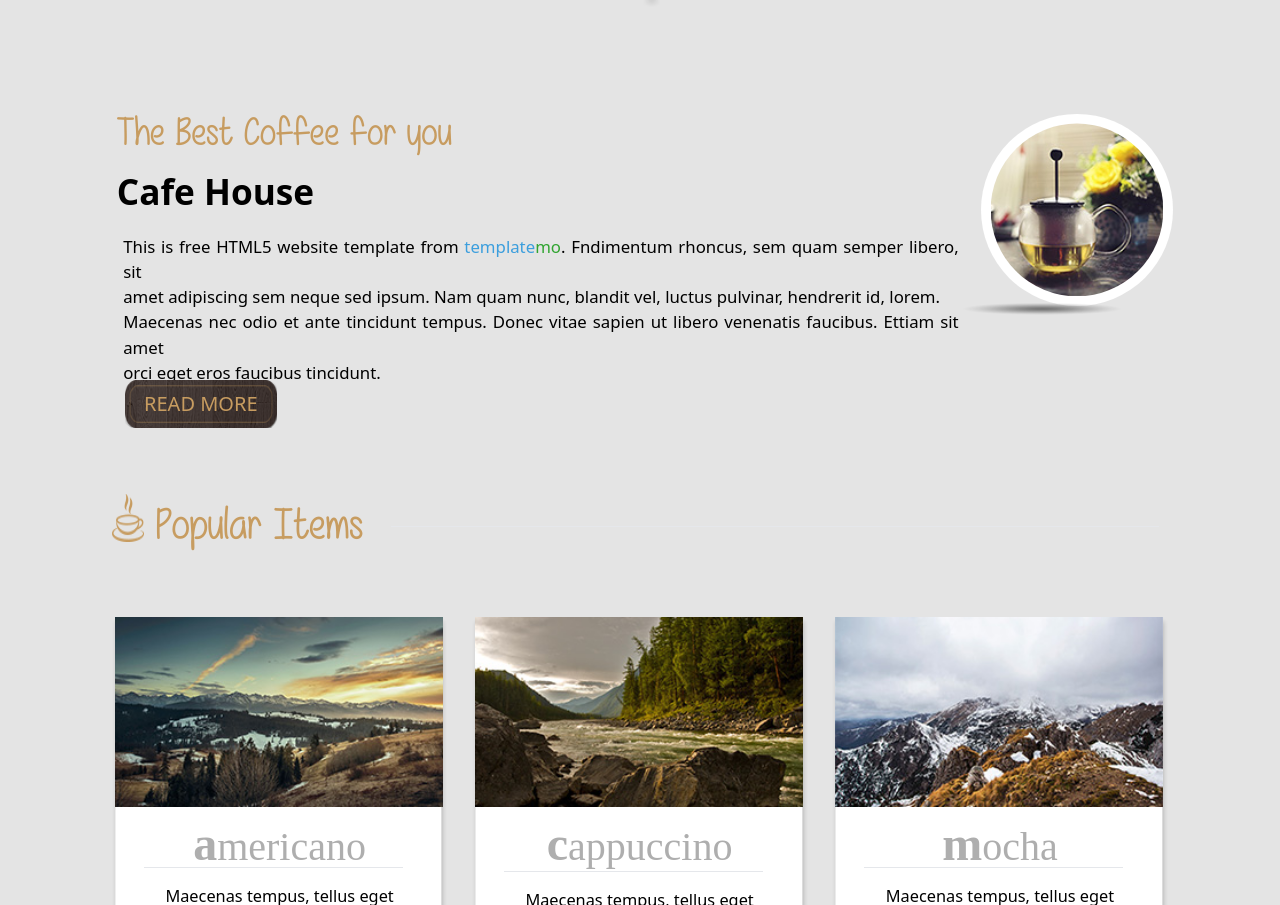
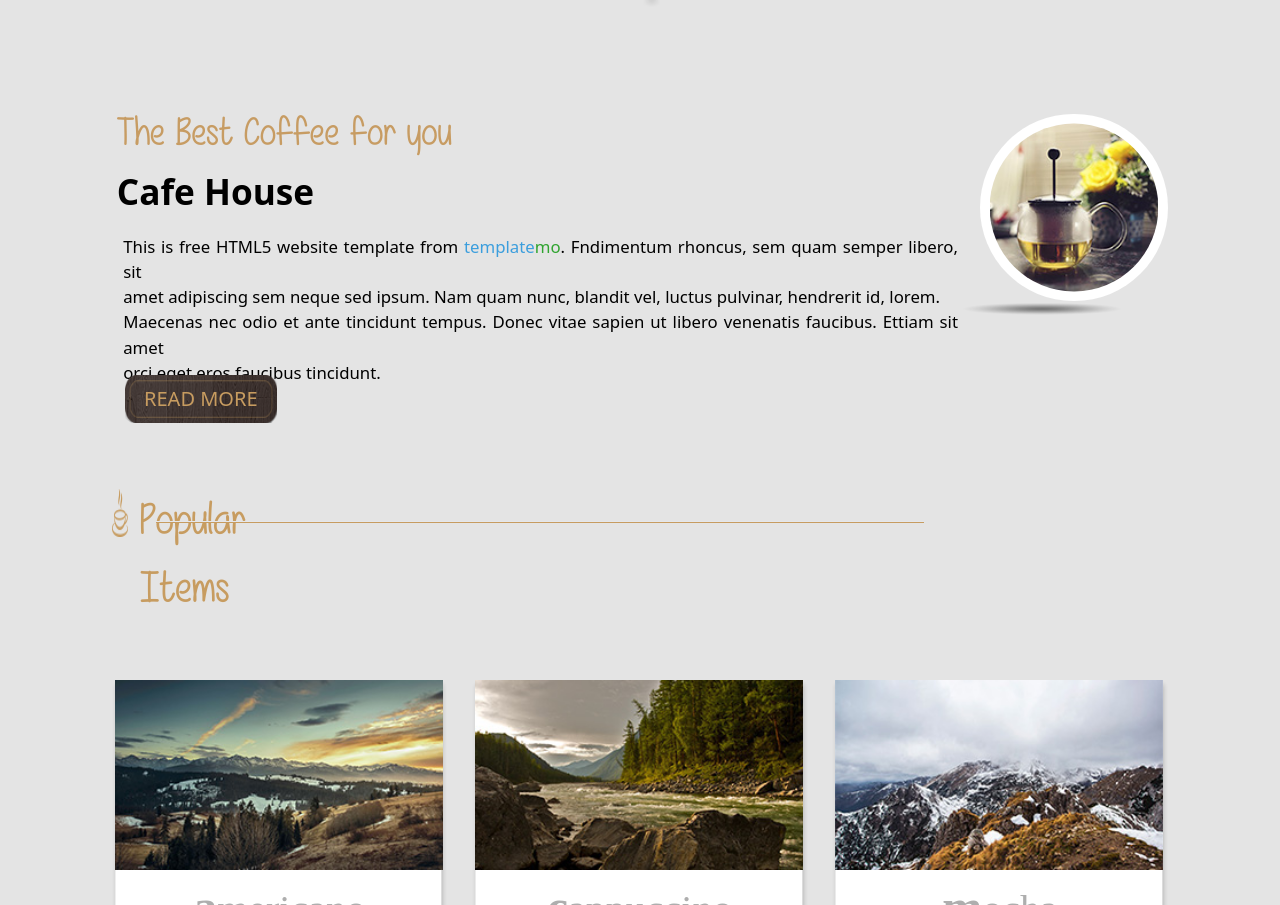
Before and after one commit to Promiseigboke/Camper-cafer, a website: page index.html in a window 1280 px wide. Shown: the part 1143-2048 px from the top of the page. Drawn offline with Linux system fonts and the light colour scheme.

Commit message:
I continued on second section's reponsiveness

```diff
--- a/index.html
+++ b/index.html
@@ -81,7 +81,7 @@
     <!----------------------------------------- Main Content ------------------------------------>
     <!-------------------------------------- Begining Of First Section -------------------------->
     <!------------------------------------------ Body ------------------------------------------->
-    <div id="first-section" class="flex flex-col items-center bg-[#282726] h-[41rem] md:h-[50rem] lg:h-[60rem]">
+    <div id="first-section" class="flex flex-col items-center bg-[#282726] h-[41rem] sm:h-[47rem] md:h-[50rem] lg:h-[60rem]">
         <div class="flex justify-around lg:w-[65rem]">
             <img src="template/img/light.png" class=" ">
             <img src="template/img/light.png" class="w-full lg:w-auto hidden md:block">
@@ -121,19 +121,18 @@
     <!-------------------------------------- End Of First Section ------------------------------>
     <!-------------------------------------- Start Of Second Section --------------------------->
     <div class="bg-[#E4E4E4] flex lg:justify-center">
-    <div class="mt-[3rem] lg:mt-[12rem] lg:w-[66rem] pl-[0.3rem]">
-        <h1 class="awesome odin text-[#C79C60] text-[1.5rem] md:text-[2rem] lg:text-[2.5rem]">The Best Coffee for you</h1>
-        <h1 class="text-[1.5rem] md:text-[2rem] text-bold lg:text-[2.2rem] mb-[1rem] font-semibold">Cafe House</h1>
+    <div class="mt-[3rem] sm:mt-[7rem] lg:mt-[12rem] lg:w-[66rem] pl-[0.3rem]">
+        <h1 class="awesome odin text-[#C79C63] text-[1.5rem] sm:text-[2rem] md:text-[2rem] lg:text-[2.5rem]">The Best Coffee for you</h1>
+        <h1 class="text-[1.5rem] sm:text-[2rem] md:text-[2rem] text-bold lg:text-[2.2rem] mb-[1rem] font-semibold">Cafe House</h1>
         <!-- reduce the space above -->
         <div class="lg:flex mt-1 relative">
-        <p class="text-[0.8rem] md:text-[1.05rem] pr-[0.4rem] pl-[0.4rem] lg:text-[1.05rem] text-justify">This is free HTML5 website template from <span class="text-[#3B9EDD]">template</span><span class="text-[#30A430]">mo</span>. Fndimentum rhoncus, sem quam semper libero, sit <br class="hidden lg:block md:block">amet adipiscing sem neque sed ipsum. Nam quam nunc, blandit vel, luctus pulvinar, hendrerit id, lorem.<br class="hidden lg:block md:block"> Maecenas nec odio et ante tincidunt tempus. Donec vitae sapien ut libero venenatis faucibus. Ettiam sit amet <br class="hidden lg:block md:block">orci eget eros faucibus tincidunt.</p>
-        <div class="flex flex-col flex-x-gap-[3rem]">
-        <img class="rounded-full bg-white p-[0.5rem] lg:p-[0.6rem] w-[7rem] sm:w-[8rem] md:w-[8rem] lg:w-[12rem] relative top-[5.5rem] lg:top-[-7.5rem] ml-[0.5rem] lg:ml-[1rem]" src="template/img/1.jpg" alt="Cup circular image">
-        <img class="absolute bottom-0 left-1/2 transform -translate-x-1/2 top-[21.5rem] w-[7rem] sm:w-[10rem] md:w-[10rem] lg:w-[10rem] lg:top-[4.3rem] -ml-[5rem] lg:ml-[25rem]" src="template/img/shadow.png" alt="shadow image">
-        </div>
+        <p class="text-[0.8rem] sm:text-[1.02rem] md:text-[1.05rem] pr-[0.4rem] pl-[0.4rem] lg:text-[1.05rem] text-justify">This is free HTML5 website template from <span class="text-[#3B9EDD]">template</span><span class="text-[#30A430]">mo</span>. Fndimentum rhoncus, sem quam semper libero, sit <br class="hidden lg:block md:block">amet adipiscing sem neque sed ipsum. Nam quam nunc, blandit vel, luctus pulvinar, hendrerit id, lorem.<br class="hidden lg:block md:block"> Maecenas nec odio et ante tincidunt tempus. Donec vitae sapien ut libero venenatis faucibus. Ettiam sit amet <br class="hidden lg:block md:block">orci eget eros faucibus tincidunt.</p>
+        <!-- Circular image -->
+        <img class="rounded-full bg-white p-[0.5rem] lg:p-[0.6rem] w-[7rem] sm:w-[8rem] md:w-[8rem] lg:w-[12rem] relative top-[5.5rem] sm:top-[5rem] lg:top-[-7.5rem] ml-[0.5rem] lg:ml-[1rem]" src="template/img/1.jpg" alt="Cup circular image">
+        <img class="absolute bottom-0 left-1/2 transform -translate-x-1/2 w-[7rem] sm:w-[8rem] md:w-[10rem] lg:w-[10rem] top-[22.1rem] sm:top-[19rem] md:top-[] lg:top-[4.3rem] -ml-[4.5rem] sm:-ml-[18rem] lg:ml-[25rem]" src="template/img/shadow.png" alt="shadow image">
         </div>
         <!-- Read More button -->
-        <div class="relative top-[-11rem] w-[10rem] lg:w-40 lg:h-5 pl-[0.5rem] flex items-center justify-center lg:top-[-4rem] mt-[6rem] lg:mt-[2rem] lg:ml-[0rem] -ml-[1rem]">
+        <div class="relative top-[-11rem] w-[10rem] lg:w-40 lg:h-5 pl-[0.5rem] flex items-center justify-center sm:top-[-13rem] lg:top-[-4rem] mt-[6rem] lg:mt-[2rem] lg:ml-[0rem] -ml-[1rem]">
             <img class="w-[8rem] lg:w-[16rem] lg:h-[3rem]" src="template/img/tm-brown-button.png" alt="tm-brown-button">
             <p class="text-[#C79C60] text-[0.8rem] lg:text-xl absolute hover:text-[#FFFFFF]"> READ MORE</p>
         </div>
@@ -143,12 +142,12 @@
     <!-------------------------------------- Popular Items ------------------------------------->
     <div class="bg-[#E4E4E4] flex flex-col items-center">
     <!----------------- Division 1------------------------>
-    <div class="flex gap-x-3 w-[66rem] mt-[3rem]">
-        <div class="flex gap-x-3 text-[1.7rem] -mt-8">
+    <div class="flex gap-x-3 sm:w-[40rem] lg:w-[66rem] mt-[3rem]">
+        <div class="lg:flex gap-x-3 text-[] sm:w-[1rem] lg:text-[1.7rem] -mt-8">
         <img class="w-[2rem] h-[3rem]" src="template/img/logo.png" alt="cup">
-        <span class="awesome text-[2.8rem] text-[#C79C60]">Popular Items</span>
+        <span class="awesome sm:text-[2rem] lg:text-[2.8rem] text-[#C79C60]">Popular Items</span>
         </div>
-        <div class="w-[48rem] h-[0.1rem] bg-[#C79C60] ml-[1rem]">
+        <div class="w-[] sm:w-[29rem] lg:w-[48rem] h-[0.1rem] bg-[#C79C60] sm:ml-[6rem] lg:ml-[1rem]">
         <hr class=" ">
         </div>
     </div>
```
Also changed, not shown: output.css.
